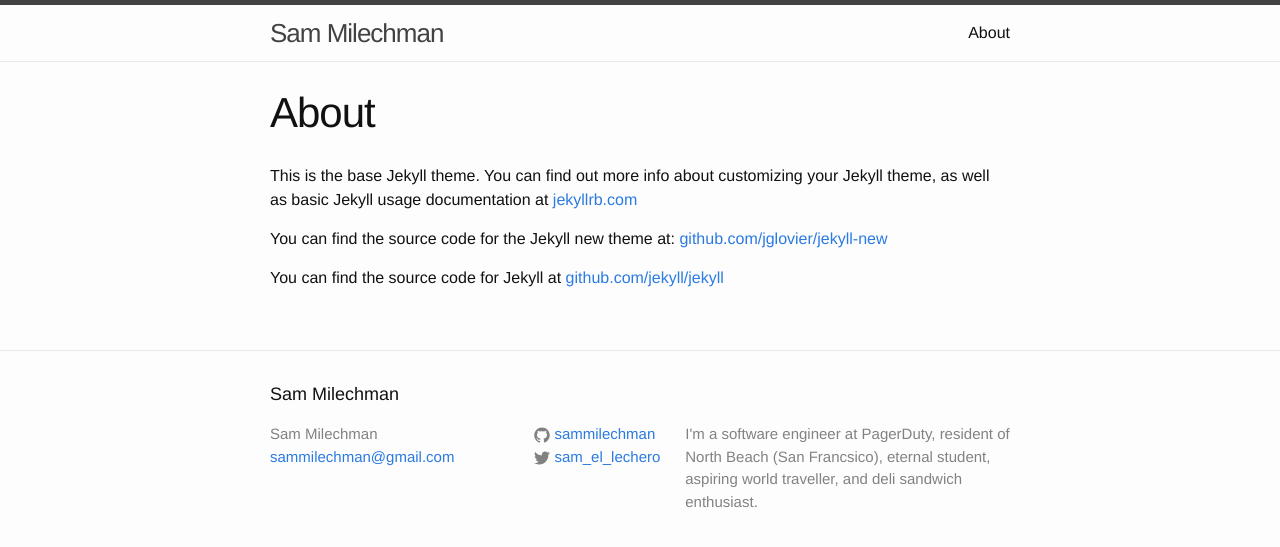
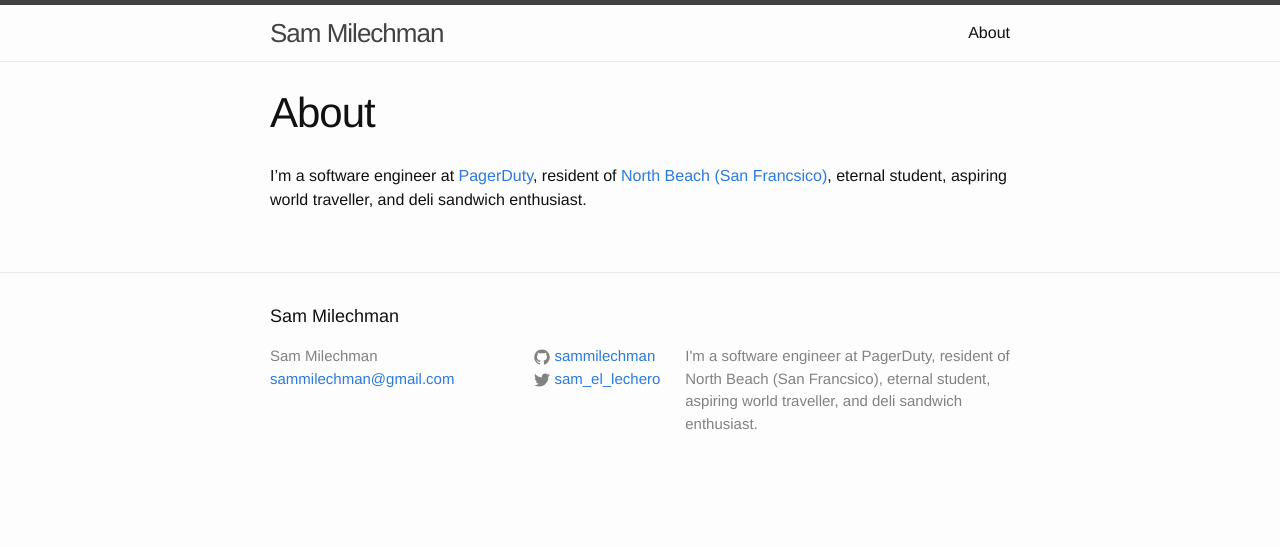
Before and after one commit to sammilechman/sammilechman.github.io, a Jekyll site: the page built from about.md, in a window 1280 px wide. Shown: the top 547 px of the page. Built offline with Jekyll 4.4.1, drawn with Linux system fonts in a browser that asks for light colours.

Commit message:
add .DS_Store to gitignore, update about page

```diff
--- a/about.md
+++ b/about.md
@@ -4,8 +4,4 @@ title: About
 permalink: /about/
 ---
 
-This is the base Jekyll theme. You can find out more info about customizing your Jekyll theme, as well as basic Jekyll usage documentation at [jekyllrb.com](http://jekyllrb.com/)
-
-You can find the source code for the Jekyll new theme at: [github.com/jglovier/jekyll-new](https://github.com/jglovier/jekyll-new)
-
-You can find the source code for Jekyll at [github.com/jekyll/jekyll](https://github.com/jekyll/jekyll)
+I'm a software engineer at [PagerDuty](https://www.pagerduty.com/), resident of [North Beach (San Francsico)](https://en.wikipedia.org/wiki/North_Beach,_San_Francisco), eternal student, aspiring world traveller, and deli sandwich enthusiast.
```
Also changed, not shown: assets/emoji.png (added), 2 other files.
